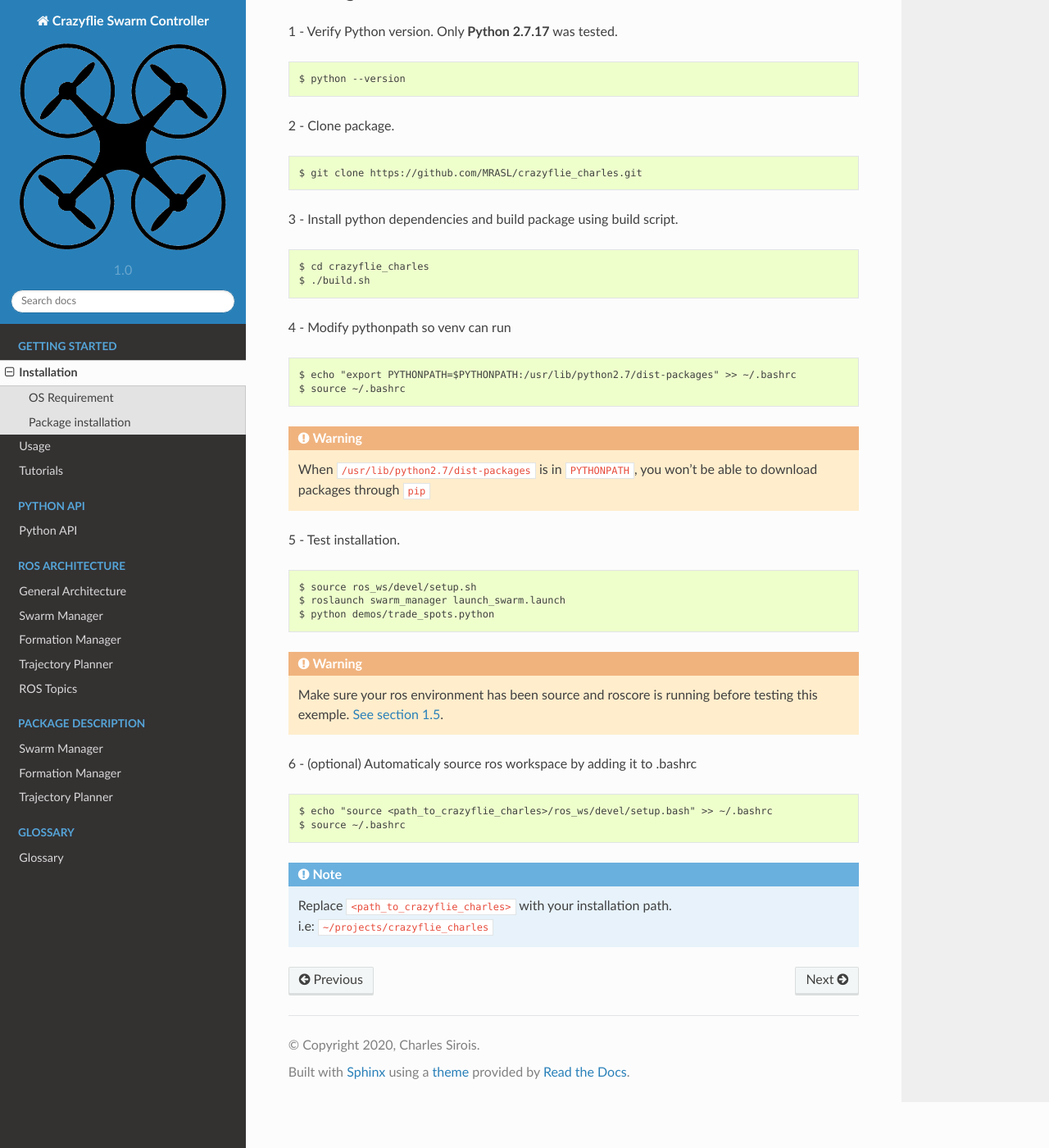
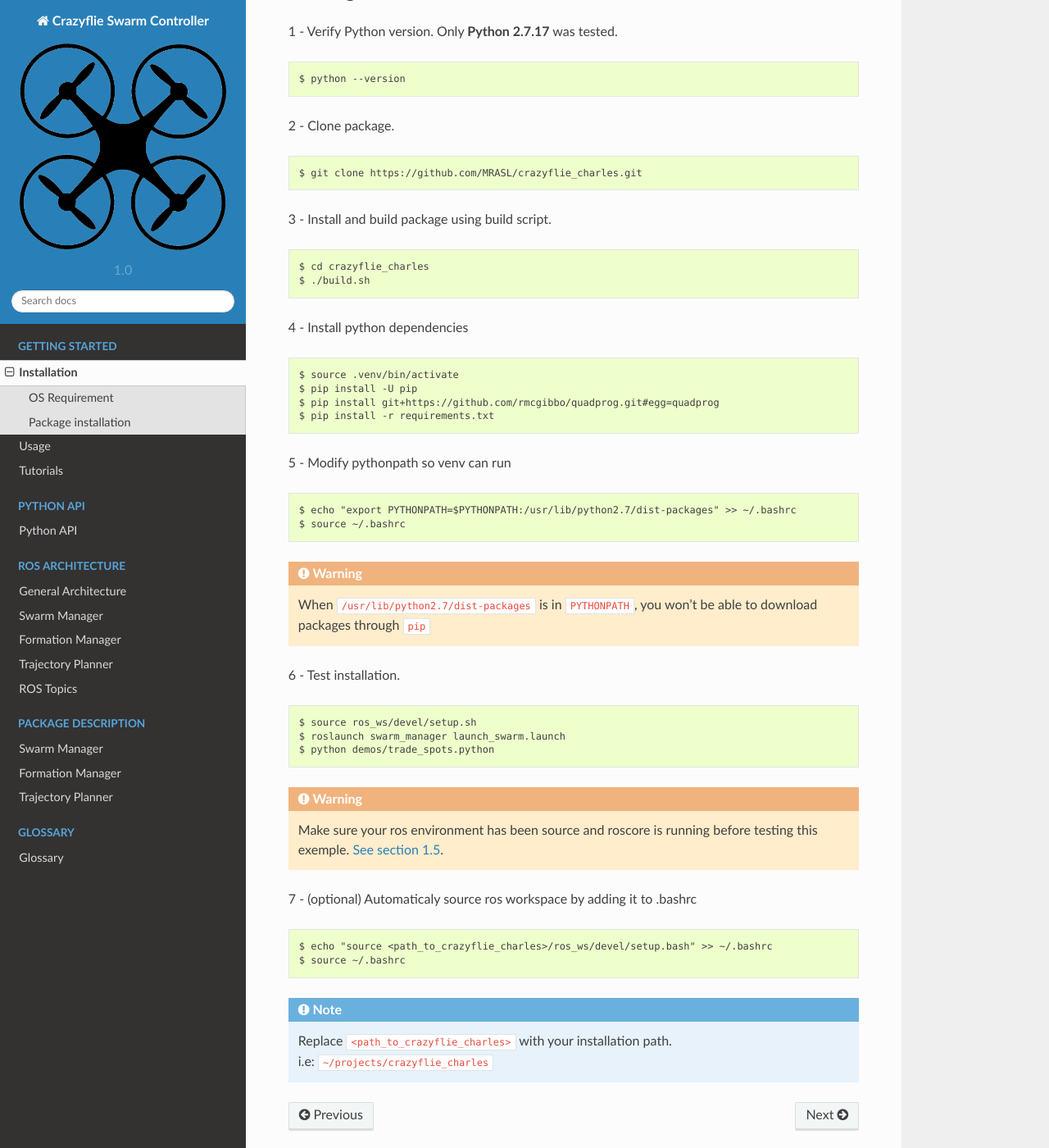
Before and after one commit to MRASL/crazyflie_charles, a Sphinx documentation site: the page built from docs/getting_started/installation.rst, in a window 1280 px wide and 1400 px high, scrolled down 562 px. Shown: the whole window at 82% size. Built offline with Sphinx 7.4.7 and the Read the Docs theme 2.0.0, drawn with Linux system fonts in a browser that asks for light colours; pages that are not in the unit, such as notebooks, are missing from menus.

Commit message:
Update installation

```diff
--- a/docs/getting_started/installation.rst
+++ b/docs/getting_started/installation.rst
@@ -26,12 +26,19 @@ Package installation
 
     $ git clone https://github.com/MRASL/crazyflie_charles.git
 
-3 - Install python dependencies and build package using build script. ::
+3 - Install and build package using build script. ::
 
     $ cd crazyflie_charles
     $ ./build.sh
 
-4 - Modify pythonpath so venv can run ::
+4 - Install python dependencies ::
+
+    $ source .venv/bin/activate
+    $ pip install -U pip
+    $ pip install git+https://github.com/rmcgibbo/quadprog.git#egg=quadprog
+    $ pip install -r requirements.txt
+
+5 - Modify pythonpath so venv can run ::
 
     $ echo "export PYTHONPATH=$PYTHONPATH:/usr/lib/python2.7/dist-packages" >> ~/.bashrc
     $ source ~/.bashrc
@@ -48,7 +55,7 @@ Package installation
 .. warning:: Make sure your ros environment has been source and roscore is running
     before testing this exemple. `See section 1.5 <http://wiki.ros.org/melodic/Installation/Ubuntu>`_.
 
-6 - (optional) Automaticaly source ros workspace by adding it to .bashrc ::
+7 - (optional) Automaticaly source ros workspace by adding it to .bashrc ::
 
     $ echo "source <path_to_crazyflie_charles>/ros_ws/devel/setup.bash" >> ~/.bashrc
     $ source ~/.bashrc
```
Also changed, not shown: other parts of docs/getting_started/installation.rst (+1 -1 lines), 1 other file.
